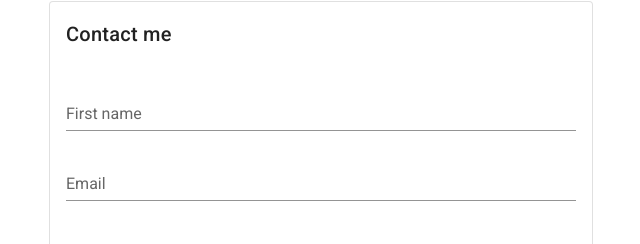
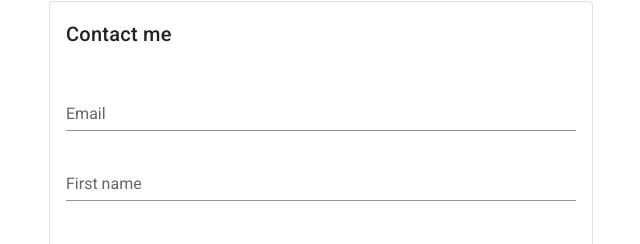
Before and after one commit to fpborges/fernando-webdev, a Vue app: page / in a window 1280 px wide. Shown: the part 765-1009 px from the top of the page, without its empty margins (319-959 px from the left). Built offline with nearby package versions, Linux system fonts and the light colour scheme.

Commit message:
captcha updated

```diff
--- a/public/index.html
+++ b/public/index.html
@@ -15,7 +15,7 @@
     </noscript>
     <div id="app"></div>
     <!-- built files will be auto injected -->
-    <form name="ask-question" netlify netlify-honeypot="bot-field" data-netlify-recaptcha="true" data-netlify="true" hidden>
+    <form name="ask-question" netlify netlify-honeypot="bot-field" hidden>
       <input type="text" name="email" />
       <input type="text" name="firstname" />
       <textarea name="question"></textarea>
--- a/src/components/netlifyComponents/NetlifyForm.vue
+++ b/src/components/netlifyComponents/NetlifyForm.vue
@@ -19,15 +19,15 @@
      <v-card-text>
         <v-text-field
             v-model="form.email"
-            name="firstname"
-            label="First name"
+            name="email"
+            label="Email"
         >
         </v-text-field>
 
         <v-text-field
             v-model="form.firstname"
-            name="email"
-            label="Email"
+            name="firstname"
+            label="First name"
         >
         </v-text-field>
 
```
